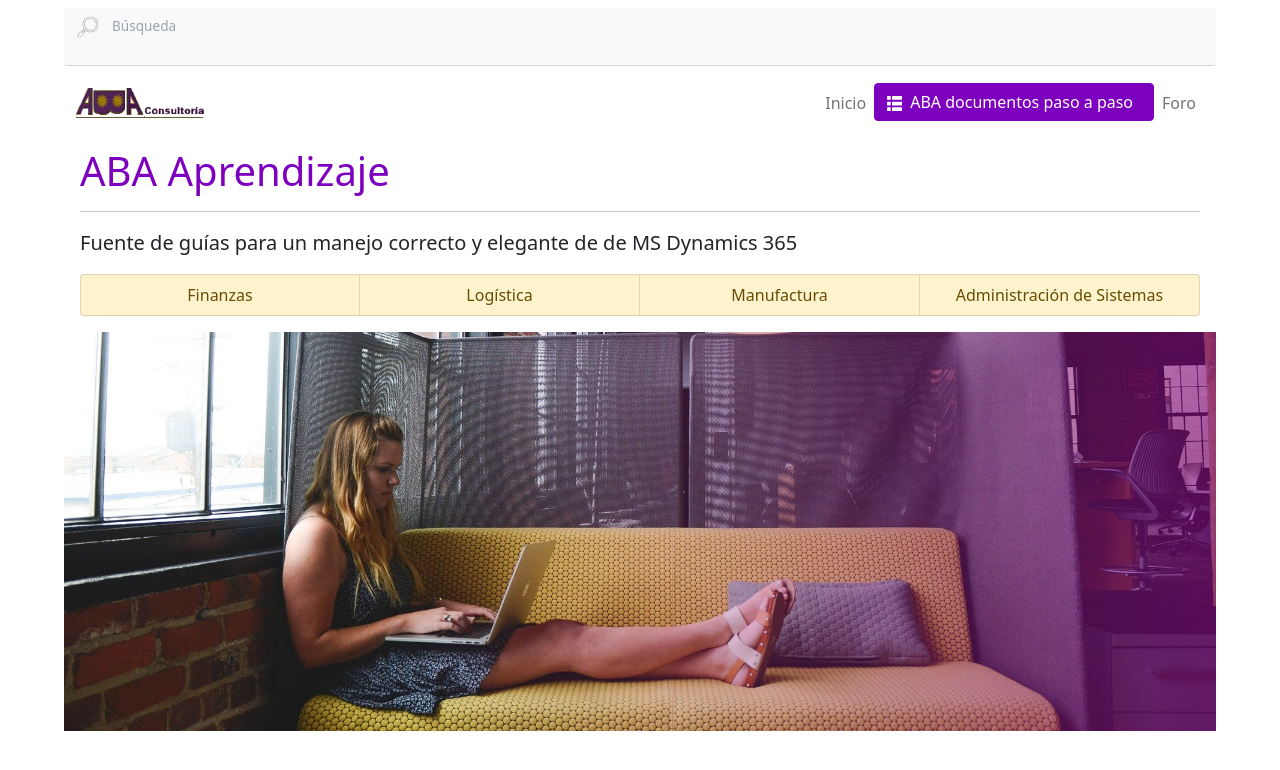
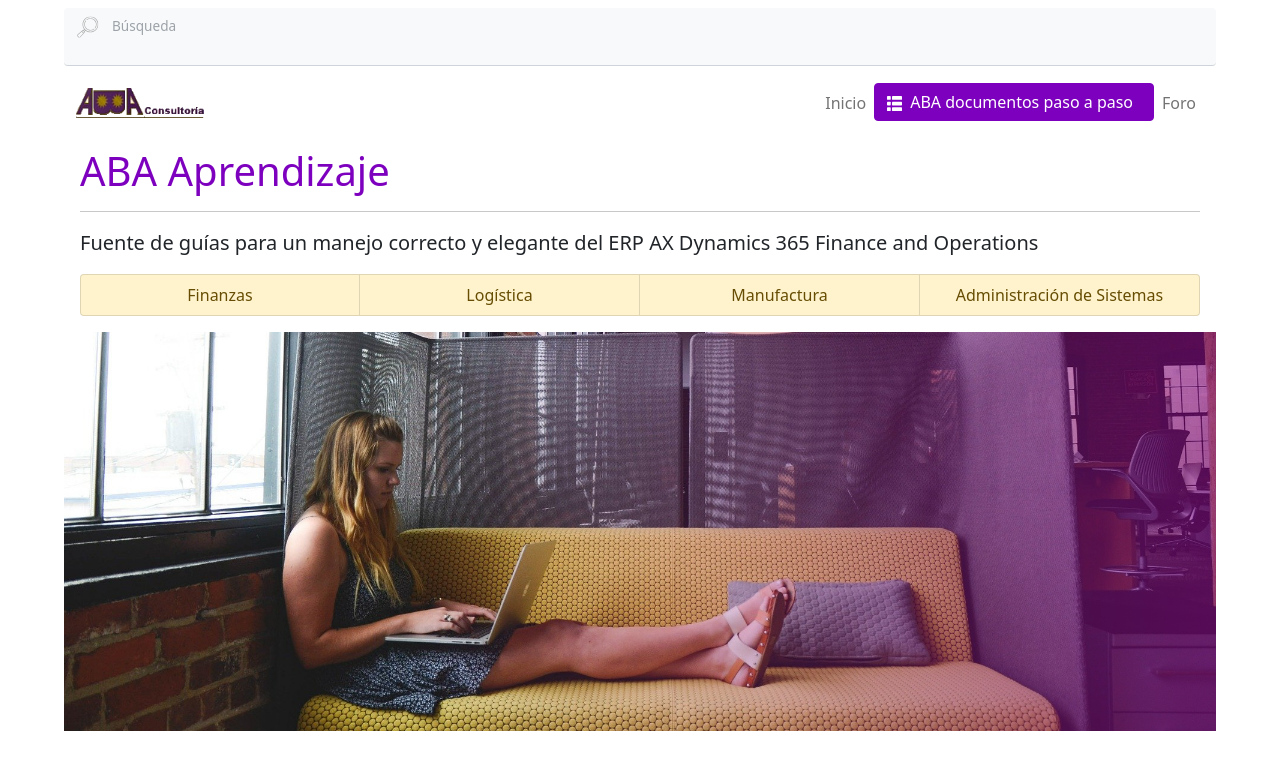
Before and after one commit to videnacry/aba, a React (Create React App) app: page / in a window 1280 px wide. Shown: the top 770 px of the page. Built offline with nearby package versions, Linux system fonts and the light colour scheme.

Commit message:
Update index.js
cambios main sentence

```diff
--- a/src/pages/main/index.js
+++ b/src/pages/main/index.js
@@ -14,7 +14,7 @@ const Main = () => {
             <div className="col-12 p-3 position-absolute top-0 start-0 text-dark" style={{backgroundColor: 'white'}}>
                 <h1 className="text-primary">ABA Aprendizaje</h1>
                 <hr/>
-                <p className="lead">Fuente de gu&iacute;as para un manejo correcto y elegante de de MS Dynamics 365</p>
+                <p className="lead">Fuente de gu&iacute;as para un manejo correcto y elegante del ERP AX Dynamics 365 Finance and Operations</p>
                 <div className="list-group list-group-horizontal m-auto flex-wrap text-center">
                     <a className="list-group-item list-group-item-warning col-6 col-sm-3">Finanzas</a>
                     <a className="list-group-item list-group-item-warning col-6 col-sm-3">Logística</a>
```
